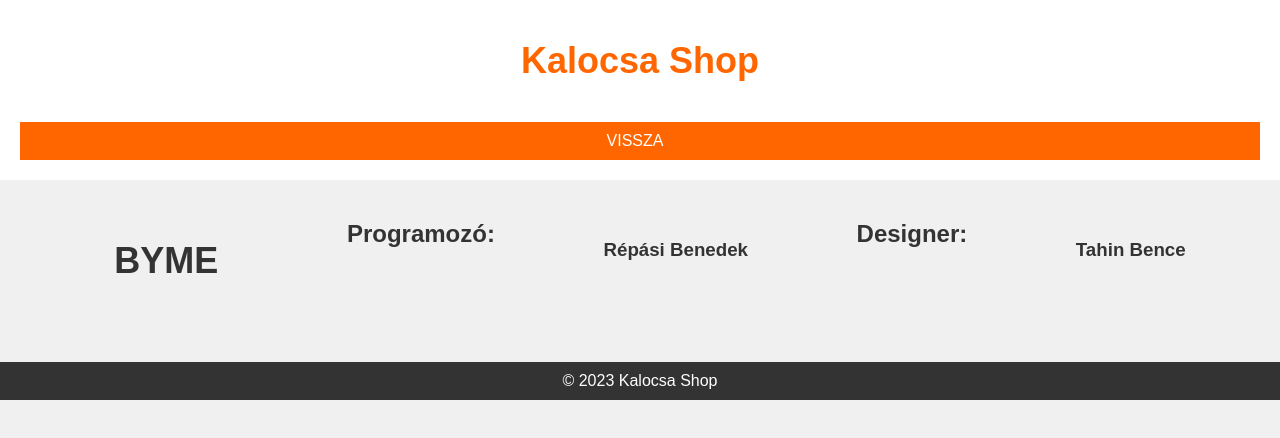
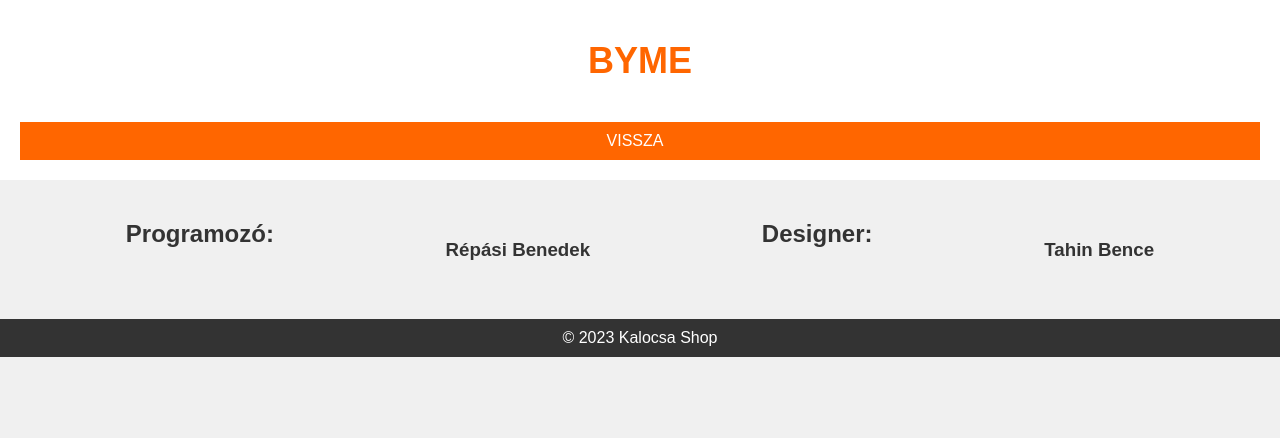
Before and after one commit to Korte-Craft/kalocsashop.github.io, a plain HTML site: page byme.html in a window 1280 px wide. Drawn offline with Linux system fonts and the light colour scheme.

Commit message:
Update byme.html

```diff
--- a/byme.html
+++ b/byme.html
@@ -9,7 +9,7 @@
 </head>
 <body>
     <header>
-        <h1>Kalocsa Shop</h1>
+        <h1>BYME</h1>
         <nav>
             <ul>
                 <li><a href="https://kalocsa-shop.netlify.app/">VISSZA</a></li>
@@ -17,7 +17,6 @@
         </nav>
     </header>
     <main>
-        <h1>BYME</h1>
         <h2>Programozó:</h2>
         <h3>Répási Benedek</h3>
         <h2>Designer:</h2>
```
